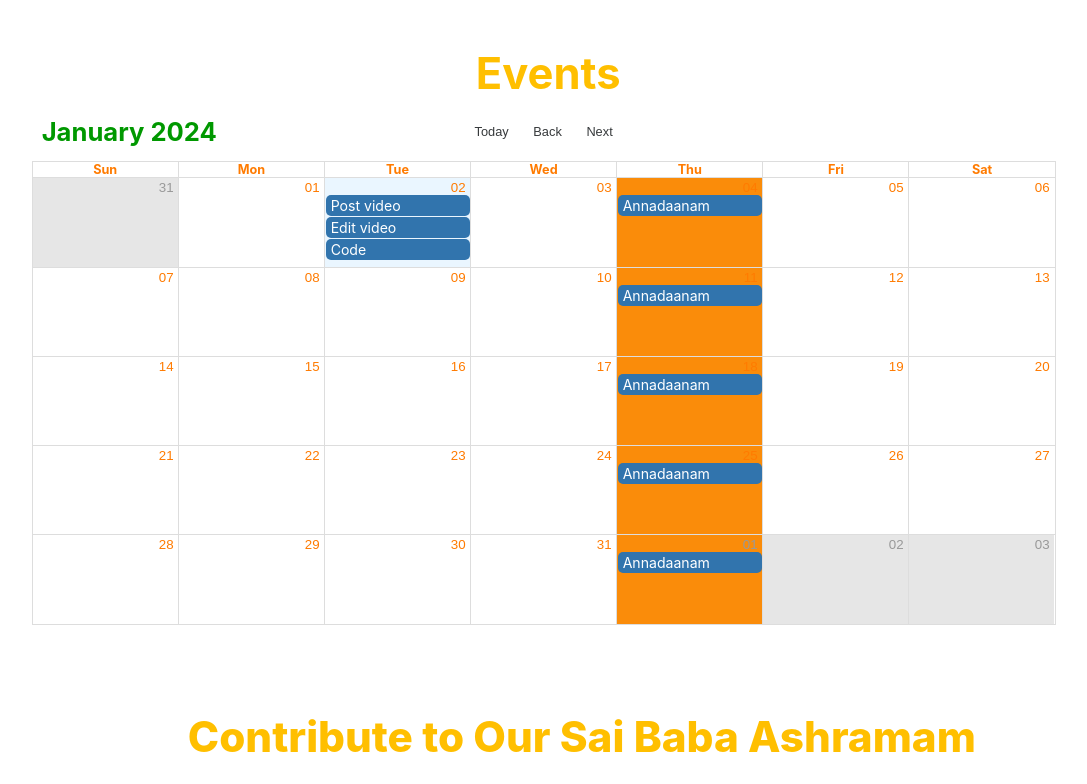
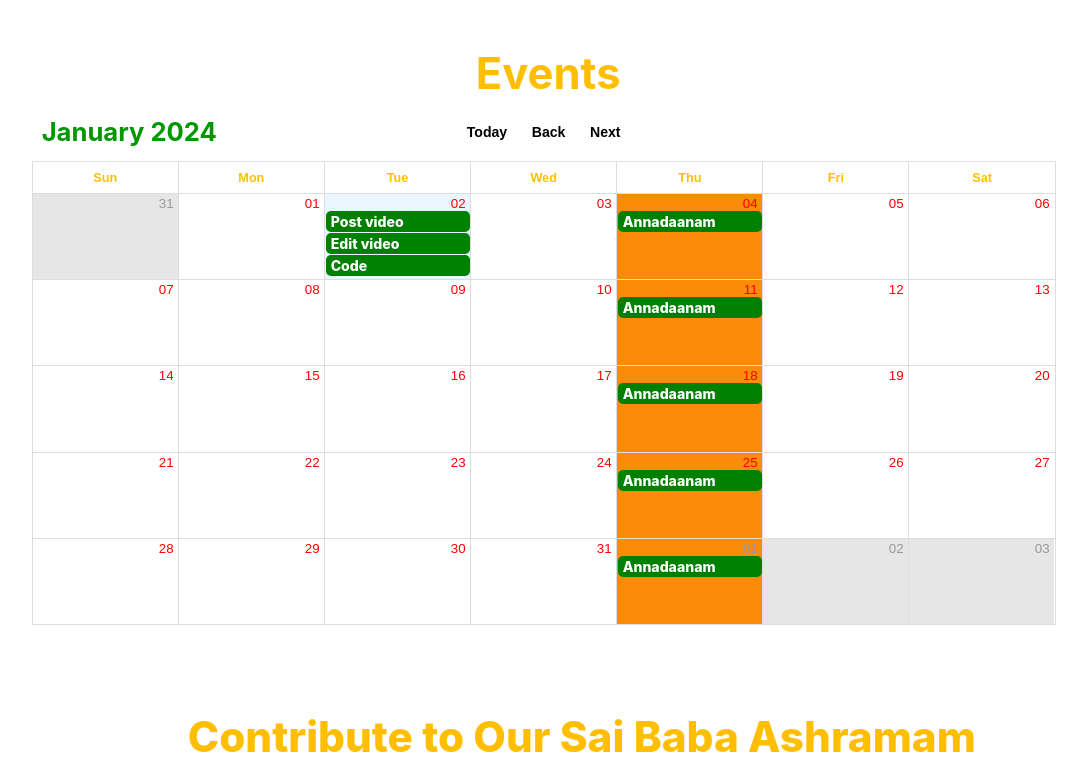
Before and after one commit to Ani2nem/Ashramam, a React (Create React App) app: page / in a window 1280 px wide. Shown: the part 1116-1900 px from the top of the page, without its empty margins (81-1168 px from the left). Built offline with nearby package versions, Linux system fonts and the light colour scheme.

Commit message:
fixed the calendar bug and completed frist front end draft

```diff
--- a/src/Events/Events.css
+++ b/src/Events/Events.css
@@ -1,6 +1,7 @@
 .events-section {
   position: absolute;
-    color: rgb(255, 123, 0);
+  color: rgb(255, 0, 0);
+  font-weight: 800;
   top: 88vw;
   left: 43%;
 }
@@ -18,8 +19,19 @@
   width: 80vw;
   height: 40vw;
   left: -34.2vw;
-    z-index: -3;
   font-size: 1.1vw;
+}
+
+.rbc-header{
+  height: 2.5vw; /* Adjust this as needed */
+  display: flex; /* Enable flexbox */
+  justify-content: center; /* Center horizontally */
+  align-items: center; /* Center vertically */
+  font-family: 'YourCustomFont', sans-serif; /* Optional: Add your custom font */
+  font-size: 1.5vw; /* Adjust the font size as needed */
+  color: rgb(255, 191, 0); /* Optional: Change the color to your preference */
+  font-weight: bold; /* Optional: Make the font bold */
+
 }
 
 /* Your custom styles for the month display */
@@ -36,7 +48,16 @@
 }
 .rbc-toolbar button{
   border: none !important;
-    font-size: 1vw;
+  font-size: 1.1vw;
   padding: .375vw 1vw !important;
-    position: relative;
+  left: 38vw;
+  color:#000000 !important;
+  font-weight: 900;
 }
+.rbc-toolbar button :hover{
+  background-color: aqua;
+}
+
+.rbc-event {
+  background-color: green !important;
+}
--- a/src/NavBar/NavBar.css
+++ b/src/NavBar/NavBar.css
@@ -6,7 +6,7 @@
     justify-content: space-between;
     position: fixed;
     top: 0;
-    z-index: 3;
+    z-index: 8;
     background-color: ivory;
 }
 
```
Lines whose indentation alone changed are shown as unchanged.
